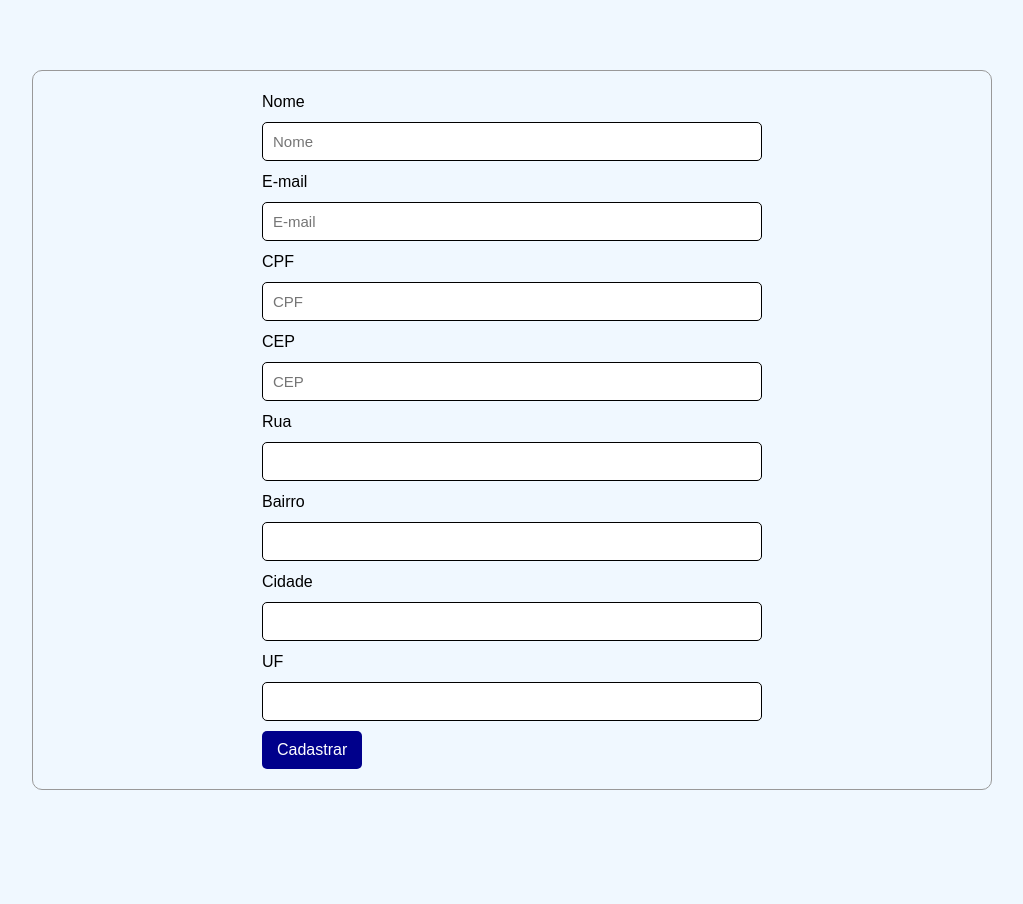
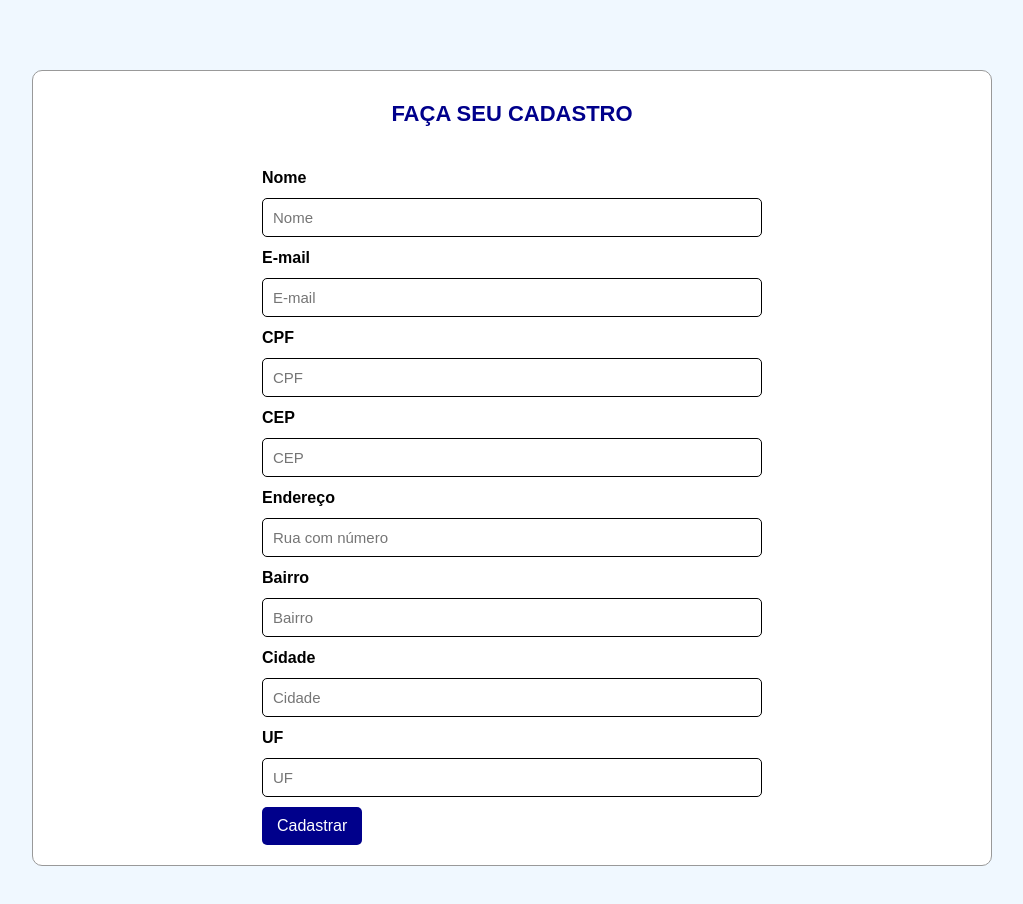
Before and after one commit to casscannelle/ajax-main, a website: page form.html in a window 1280 px wide. Shown: the whole page, without its empty margins (128-1151 px from the left). Before the commit the page ends 860 px from the top, so only its background shows below. Drawn offline with Linux system fonts and the light colour scheme.

Commit message:
ajustes form

```diff
--- a/css/form.css
+++ b/css/form.css
@@ -3,6 +3,7 @@ form {
     border-radius: 1rem;
     padding: 1rem;
     margin: 2rem;
+    background-color: #fff;
 }
 .input-group,
 input {
@@ -14,6 +15,8 @@ input {
 
 label {
     font-size: 1.6rem;
+    font-weight: bold;
+
 }
 
 button {
--- a/css/style.css
+++ b/css/style.css
@@ -55,6 +55,15 @@ h3 {
     margin-bottom: .5rem;
 }
 
+h4 {
+    font-size: 2.2rem;
+    color: darkblue;
+    padding: 2rem 0 3rem 0;
+    text-transform: uppercase;
+    text-align: center;
+
+}
+
 p {
     font-size: 1.6rem;
     margin-bottom: 1rem;
@@ -79,7 +88,6 @@ input[type="text"] {
     margin: 1rem 0 2rem;
     padding: 1rem 2rem;
     width: fit-content;
-
 }
 
 .button:hover {
--- a/form.html
+++ b/form.html
@@ -11,6 +11,7 @@
 <body>
 <div class="container">
     <form action="" id="form">
+        <h4>Faça seu cadastro</h4>
         <div class="input-group">
             <label for="nome">Nome</label>
             <input type="text" class="not-null" placeholder="Nome" id="nome" name="nome">
@@ -30,20 +31,20 @@
 
          <div class="address">
             <div class="input-group">
-                <label for="rua">Rua</label>
-                <input type="text" id="rua" size="50">
+                <label for="rua">Endereço</label>
+                <input type="text" placeholder="Rua com número" id="rua" size="50">
             </div>
             <div class="input-group">
                 <label for="bairro">Bairro</label>
-                <input type="text" id="bairro" size="30">
+                <input type="text" placeholder="Bairro" id="bairro" size="30">
             </div>
             <div class="input-group">
                 <label for="cidade">Cidade</label>
-                <input type="text" id="cidade" size="30">
+                <input type="text" placeholder="Cidade" id="cidade" size="30">
             </div>
             <div class="input-group">
                 <label for="uf">UF</label>
-                <input type="text" id="uf" size="2">
+                <input type="text" placeholder="UF" id="uf" size="2">
             </div>
         </div>
         <div class="input-group">
--- a/js/form.js
+++ b/js/form.js
@@ -1,4 +1,3 @@
-
 const form = document.querySelector('#form');
 const nome = document.getElementById('nome');
 const cpf = document.getElementById('cpf');
```
